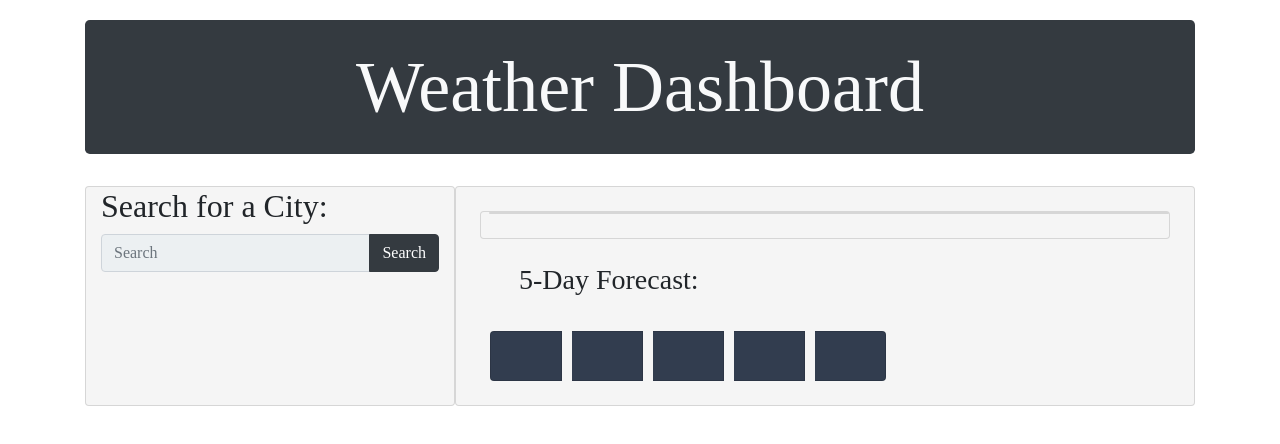
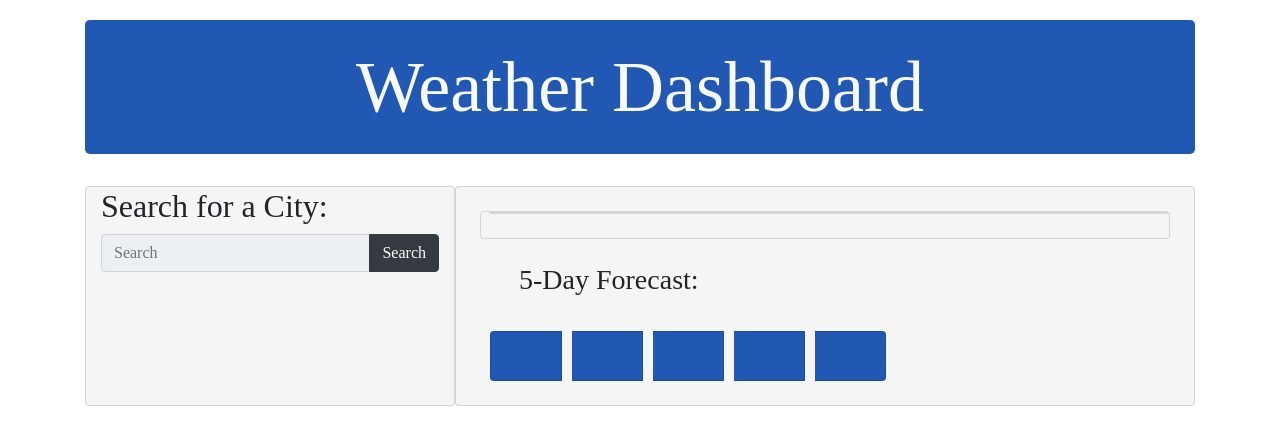
Before and after one commit to alyssawink/weather-dashboard, a plain HTML site: page index.html in a window 1280 px wide. Drawn offline with nearby package versions, Linux system fonts and the light colour scheme; no server answers.

Commit message:
edited styling in css

```diff
--- a/assets/css/style.css
+++ b/assets/css/style.css
@@ -1,6 +1,4 @@
 body {
-    background-size: cover;
-    background-image: url("../images/Weather-Desktop-Image.jpg");
    padding: 20px;
    font-family: 'Times New Roman', Times, serif;
   }
@@ -9,6 +7,10 @@ body {
     background-color: whitesmoke;
     flex-wrap: wrap;
   }
+
+.jumbotron {
+    background-color:#2058b4 ;
+}
 
 .form-control {
     background-color: #ecf0f2;
@@ -34,7 +36,7 @@ h6 {
 }
 
 .day-1, .day-2, .day-3, .day-4, .day-5 {
-    background-color: #323d4f;
+    background-color: #2058b4;
     color: White;
     max-width: 100%;
     margin: 10px;
@@ -52,6 +54,6 @@ h6 {
 }
 
 .selected :hover {
-  background-color: #323d4f;
+  background-color: #2058b4;
     color: white;
 }
--- a/index.html
+++ b/index.html
@@ -12,7 +12,7 @@
 <body>
     <div class="container">
 
-        <header class="jumbotron bg-dark p-1">
+        <header class="jumbotron p-1">
           <h1 class="display-3 text-light text-center" class="dbheader">Weather Dashboard</h1>
         </header>
 
```
